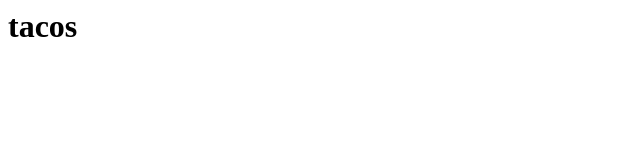
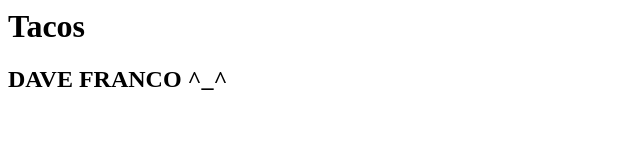
Before and after one commit to Yolyy/yolanda, a plain HTML site: page index.html in a window 1280 px wide. Shown: the whole page, without its empty margins (0-640 px from the left). Drawn offline with Linux system fonts and the light colour scheme.

Commit message:
Update index.html

```diff
--- a/index.html
+++ b/index.html
@@ -3,7 +3,10 @@
 </head>
 <body>
   <h1>
-    tacos
+    Tacos
   </h1>
+  <h2>
+    DAVE FRANCO ^_^
+  </h2>
 </body>
 </html>
```
